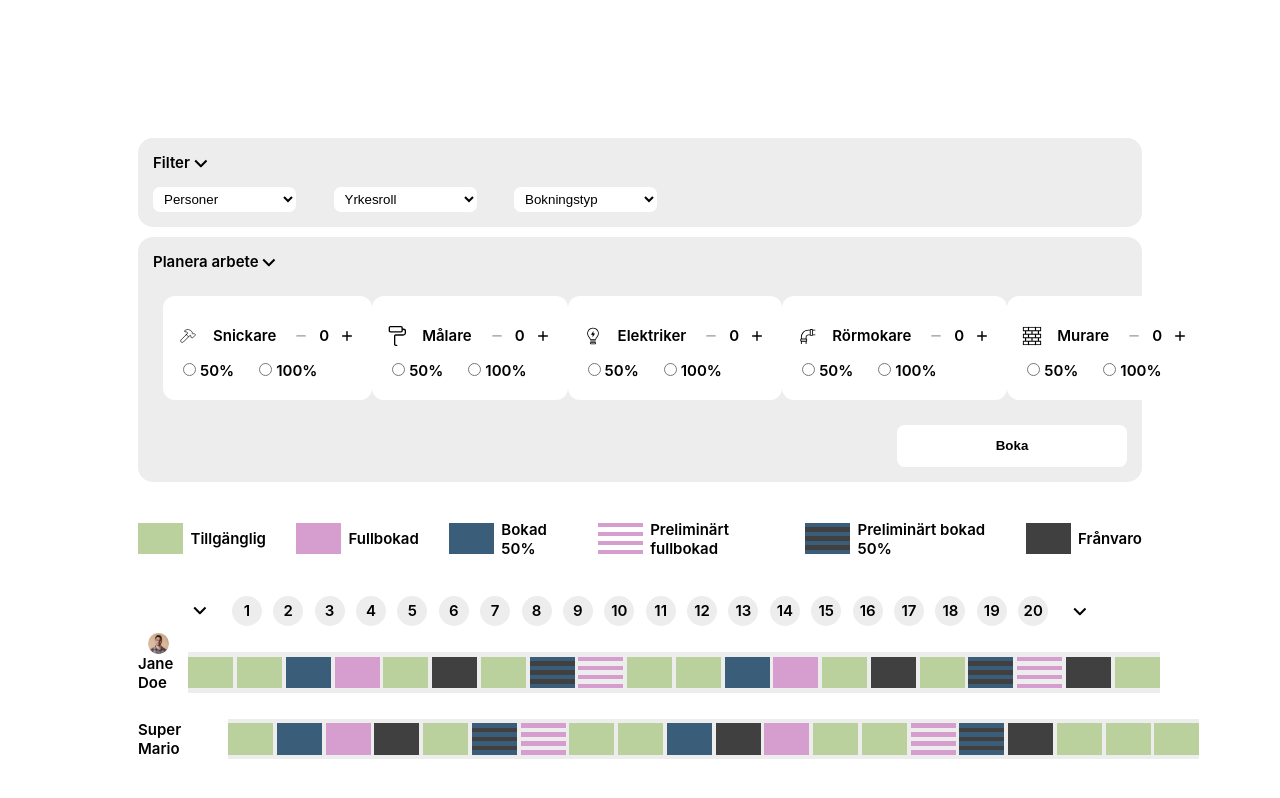
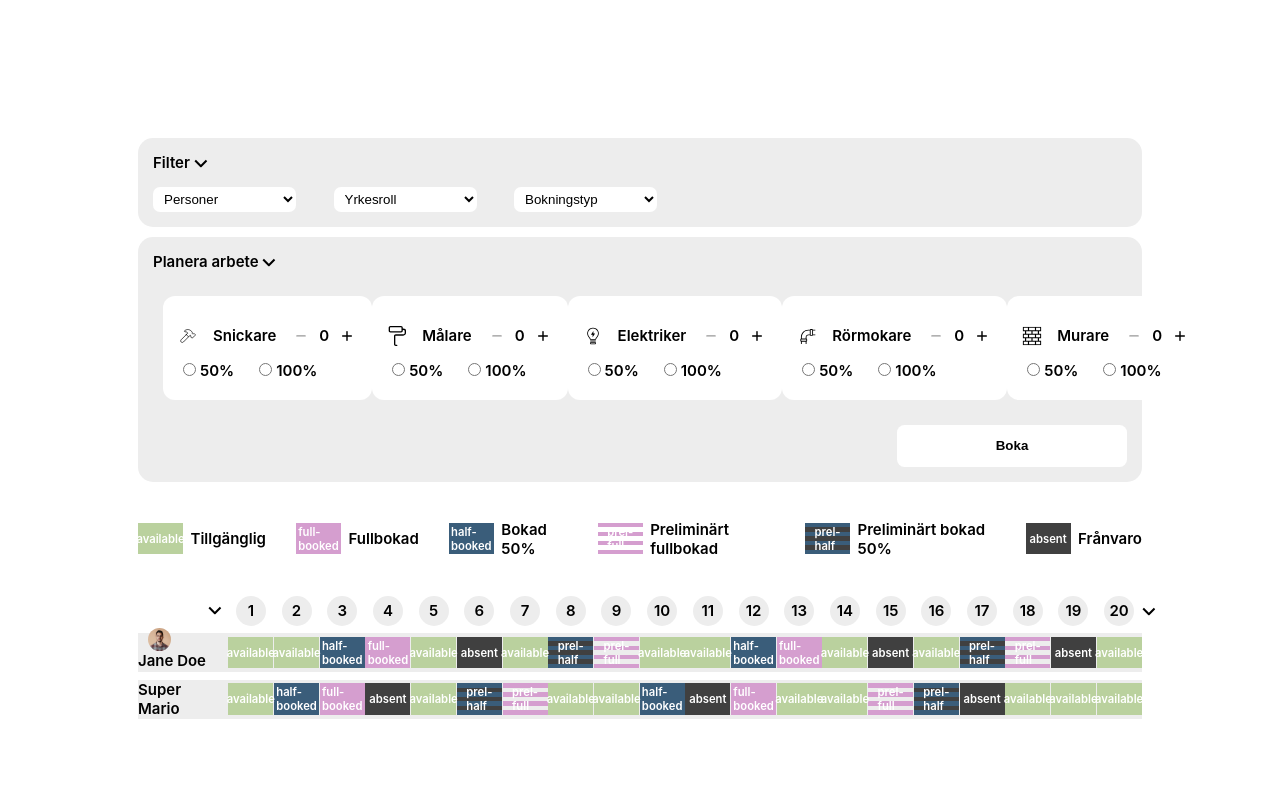
Before and after one commit to xzutv/java-ux-grupp11-ex3, a Vue app: page / in a window 1280 px wide. Shown: the top 798 px of the page. Built offline with nearby package versions, Linux system fonts and the light colour scheme.

Commit message:
got the alignment working with the buttons and columns and all

```diff
--- a/src/components/MainView.vue
+++ b/src/components/MainView.vue
@@ -10,7 +10,7 @@ export default {
 </script>
 
 <template>
-      <div class="calendar-grid">
+      <div class="calendar">
             <div class="calendar-header">
                   <div class="filler shift-left">
                         <button>
@@ -20,13 +20,11 @@ export default {
                   <div class="dates">
                         <div class="date-cell" v-for="n in 20" :key="'date-' + n">{{ n }}</div>
                   </div>
-                  <div class="filler">
-                        <button>
-                              <img src="../assets/icons/Pil-ned.svg" alt="">
-                        </button>
+                  <div class="shift-right">
+
+                        <img src="../assets/icons/Pil-ned.svg" alt="">
+
                   </div>
-
-
             </div>
             <div class="calendar-view">
                   <div class="employee-row">
@@ -53,10 +51,8 @@ export default {
                               <StatusBox status="absent" />
                               <StatusBox status="available" />
                         </div>
-                        <div class="filler">
+                  </div>
 
-                        </div>
-                  </div>
 
                   <div class="employee-row">
                         <div class="employee-name">
@@ -84,11 +80,8 @@ export default {
                               <StatusBox status="available" />
                               <StatusBox status="available" />
                         </div>
-                        <div class="filler">
 
-                        </div>
                   </div>
-
             </div>
 
 
@@ -106,8 +99,7 @@ button {
 
 
 .calendar {
-      display: grid;
-      grid-template-columns: 2fr repeat(20, 1fr) .5fr;
+
 }
 
 .nav {
@@ -115,16 +107,19 @@ button {
 }
 
 .calendar-header {
-      display: flex;
+
+      display: grid;
+      grid-template-columns: 6rem 1fr 0rem; /* left / center / right */
       align-items: center;
-      gap: 1rem;
       margin-bottom: 0.5rem;
+
+
 }
 
 .dates {
       display: grid;
       grid-template-columns: repeat(20, 1fr);
-      gap: 0.25rem;
+
       flex: 1;
 
 }
@@ -148,6 +143,10 @@ button {
       display: flex;
       align-items: center;
       gap: 1rem;
+      padding: .3rem 0;
+      max-height: 2rem;
+      background-color: #EDEDED;
+      min-width: 300px
 
 }
 
@@ -159,22 +158,22 @@ button {
 .statuses {
       display: grid;
       grid-template-columns: repeat(20, 1fr);
-      gap: 0.25rem;
+
       flex: 1;
       justify-items: center;
-      padding: .3rem 0;
-      box-sizing: border-box;
-      background-color: #EDEDED;
 }
 
 .filler {
       min-width: 5rem;
-      background-color: white;
 }
 
 .shift-left {
       display: flex;
       justify-content: flex-end;
+}
+
+.shift-right {
+
 }
 
 .calendar-view {
--- a/src/components/ProfileCard.vue
+++ b/src/components/ProfileCard.vue
@@ -37,7 +37,7 @@ export default {
 
 <style scoped>
 img {
-    max-width: 60%;
+    max-width: 1.5rem;
     border-radius: 8px;
     margin-left: 10px;
     /* width: 33px;
@@ -46,6 +46,8 @@ img {
 }
 
 .image-card {
+    width: 5rem;
+    height: 2rem;
     display: flex;
     flex-direction: column;
     justify-items: center;
--- a/src/components/StatusBox.vue
+++ b/src/components/StatusBox.vue
@@ -19,14 +19,28 @@
 
 <style scoped>
       .status-box {
+            position: relative;
             height: auto;
             width: auto;
-
+            display: flex;
+            flex-direction: column;
+            align-items: center;
       }
 
       .status-box div {
-            height: .3rem;
+            height: 0.3rem;
             width: 3rem;
+      }
+
+      .status-label {
+            position: absolute;
+            top: 50%;
+            left: 50%;
+            transform: translate(-50%, -50%);
+            font-size: 0.75rem;
+            pointer-events: none;
+            z-index: 1;
+            color: white;
       }
 
       .odd-available, .even-available {
@@ -65,6 +79,8 @@
 
 <template>
       <div class="status-box">
+            <span class="status-label">{{ status }}</span>
+
             <div :class="oddClass"></div>
             <div :class="evenClass"></div>
             <div :class="oddClass"></div>
```
